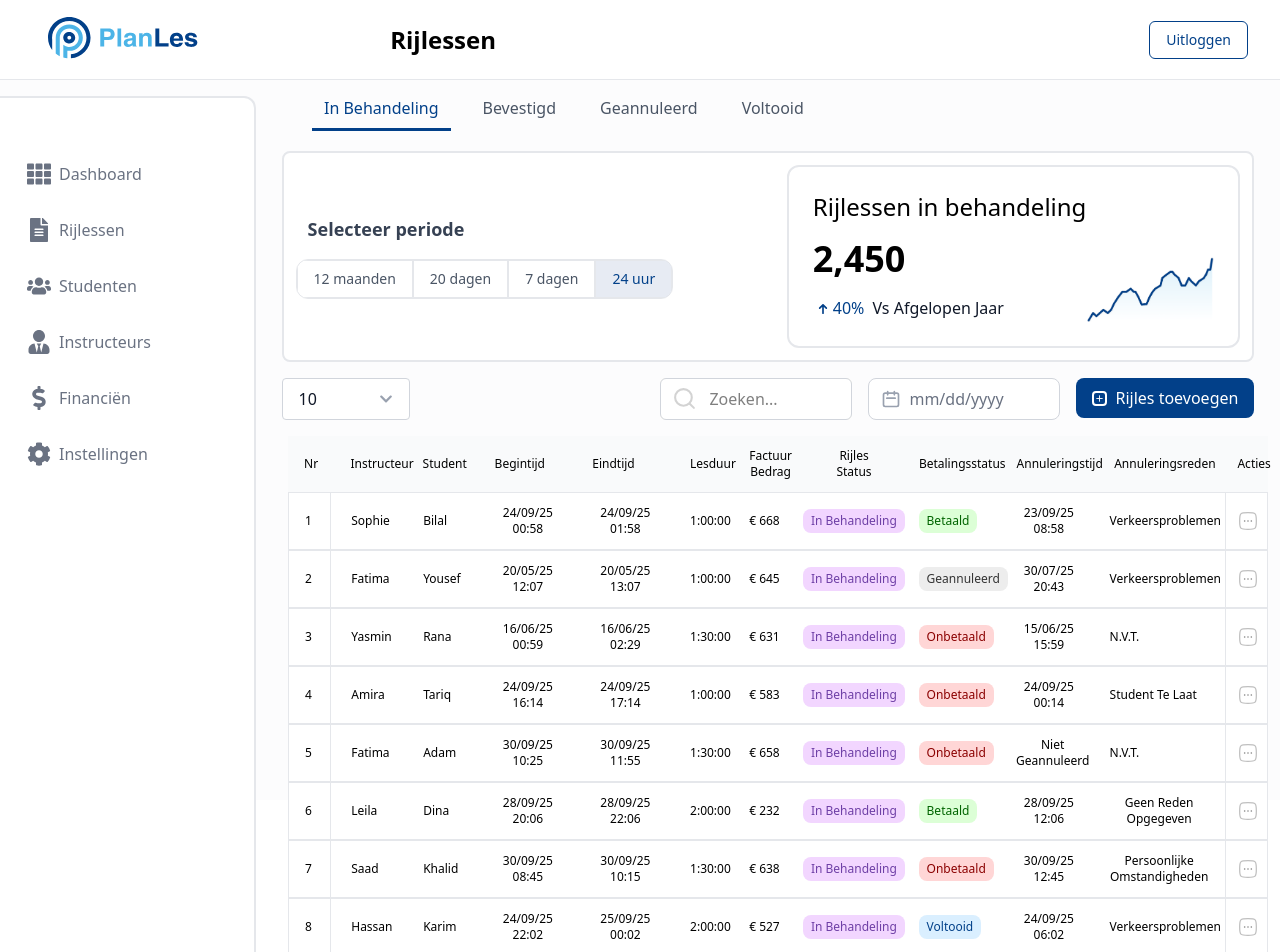
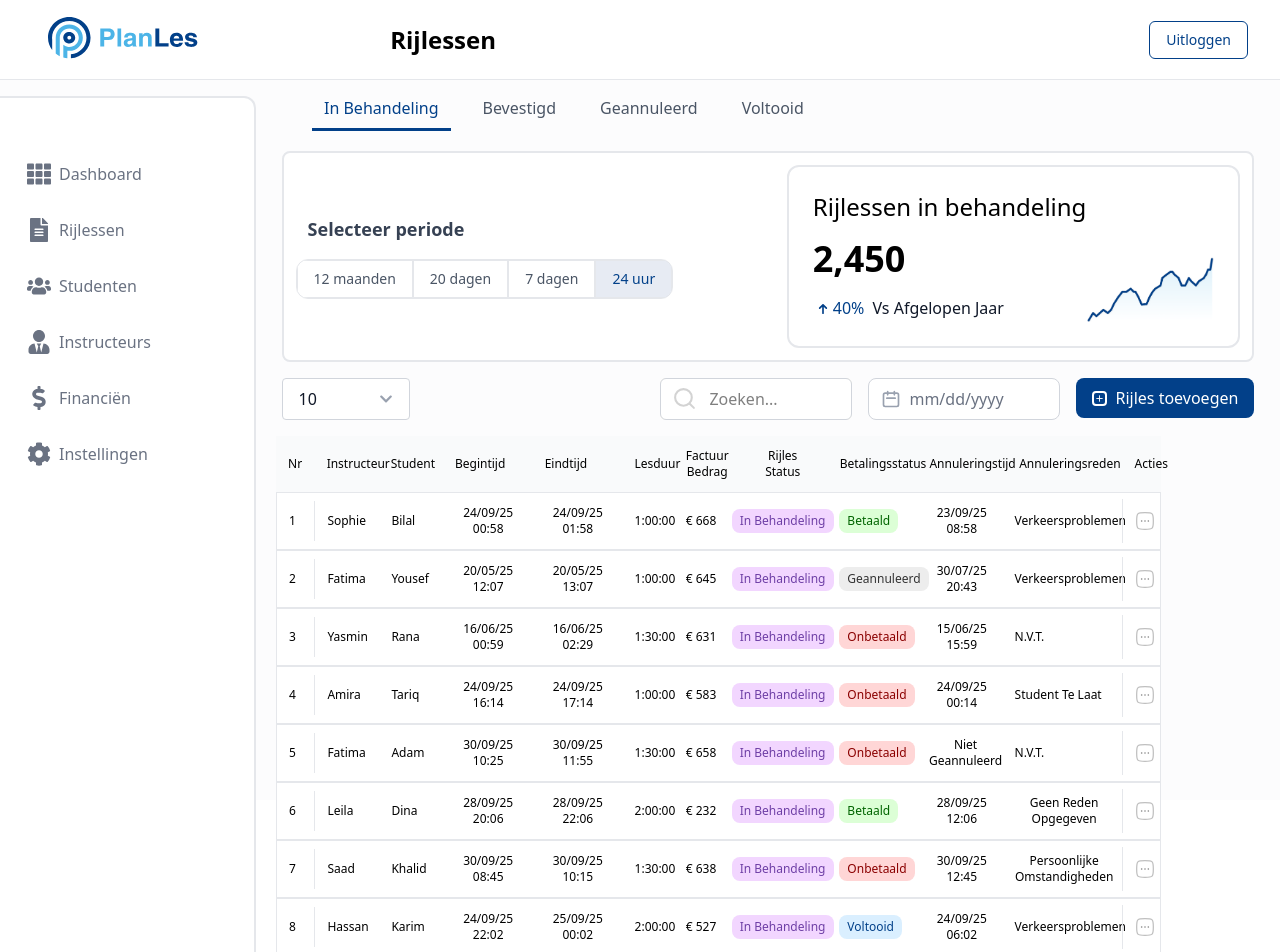
Before and after one commit to nabil-2003/planless, a Next.js app: page /admin-panel/driving-lessons in a window 1280 px wide. Shown: the top 952 px of the page. Built offline with nearby package versions, Linux system fonts and the light colour scheme.

Commit message:
fix table 1/10 2

```diff
--- a/src/components/admin/ui/CustomTable.tsx
+++ b/src/components/admin/ui/CustomTable.tsx
@@ -127,9 +127,9 @@ export default function CustomTable({
   return (
     <>
       {/* Table Container with Horizontal Scroll */}
-      <div className={className+ 'mb-4  overflow-x-auto shaodow-sm  '}>
+      <div className={className+ 'mb-4   w-max bg-amber-400 '}>
         {/* Table Header */}
-        <ul className='flex justify-around *:shrink-0 *:text-center border-gray-200  mx-3 *:h-[7vh] bg-[#f9fafb] *:capitalize *:font-normal *:text-xs items-center'>
+        <ul className='flex justify-around *:shrink-0 *:text-center border-gray-200  *:h-[7vh] bg-[#f9fafb] *:capitalize *:font-normal *:text-xs items-center'>
           <li className='w-[3vw] p-3   text-left flex items-center border-gray-200 '>nr</li>
           <li className='w-[5vw] p-3  text-left flex items-center pl-3 border-gray-200 '>instructeur</li>
           <li className='w-[5vw] p-3  text-left flex items-center pl-3 border-gray-200'>student</li>
@@ -258,7 +258,7 @@ const TableElement = ({ ele, id }: { ele: Data_Lessons, id: number }) => {
     [ColorToStatus]
   )
   return (
-    <ul className='*:text-center *:shrink-0  hover:bg-[#f2f4ff] bg-white  relative border-1 border-gray-200 flex justify-around  mx-3 *:h-[7vh] *:capitalize *:font-normal *:text-xs items-center'>
+    <ul className='*:text-center *:shrink-0  hover:bg-[#f2f4ff] bg-white  relative border-1 border-gray-200 flex justify-around    *:capitalize *:font-normal *:text-xs items-center'>
       <li className='w-[3vw]  p-3 text-left flex items-center border-r-1 border-gray-200 '>{id}</li>
       <li className='w-[5vw] p-3    text-left flex items-center '>{ele?.instructeur}</li>
       <li className='w-[5vw] p-3  text-left flex items-center '>{ele?.student}</li>
```
